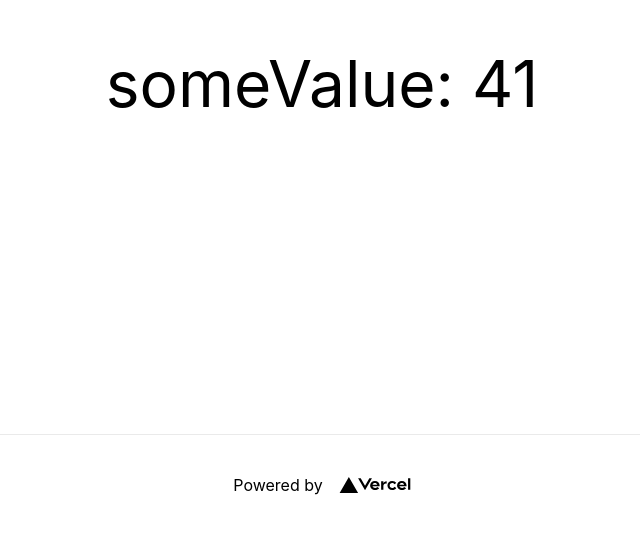
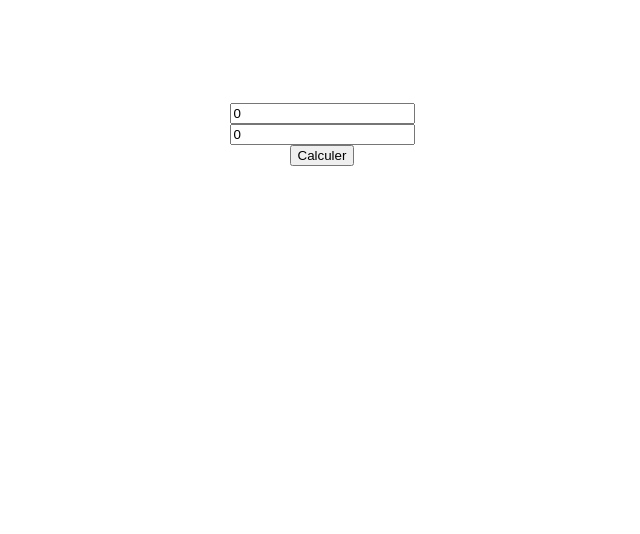
Before and after one commit to mnadea001/react-with-jest-app, a Next.js app: page / in a window 1280 px wide. Shown: the part 266-800 px from the top of the page, without its empty margins (318-958 px from the left). Built offline with nearby package versions, Linux system fonts and the light colour scheme.

Commit message:
calculette

```diff
--- a/pages/index.tsx
+++ b/pages/index.tsx
@@ -1,17 +1,13 @@
 import Head from 'next/head'
-import Image from 'next/image'
 
 import styles from '@/pages/index.module.css'
 import { useState } from 'react';
 
 export default function Home() {
 
-  const [someValue, setSomeValue] = useState(0);
+  const [number1, setNumber1] = useState(0);
+  const [number2, setNumber2] = useState(0);
 
-  setTimeout( () => {
-    console.log('On est la');
-    setSomeValue(parseInt(Math.random()*100));
-  }, 5000);
 
   return (
     <div className={styles.container}>
@@ -21,23 +17,11 @@ export default function Home() {
       </Head>
 
       <main>
-<div className={styles.title} data-testid="someValue">
-  someValue: {someValue}
-</div>
+        <input type="number" className={styles.input} data-testid={number1} value={number1} onChange={(e) => setNumber1(e.target.value)} />
+
+        <input type="number" className={styles.input} data-testid={number2} value={number2} onChange={(e) => setNumber2(e.target.value)} />
+        <button>Calculer</button>
       </main>
-
-      <footer className={styles.footer}>
-        <a
-          href="https://vercel.com?utm_source=create-next-app&utm_medium=default-template&utm_campaign=create-next-app"
-          target="_blank"
-          rel="noopener noreferrer"
-        >
-          Powered by{' '}
-          <span className={styles.logo}>
-            <Image src="/vercel.svg" alt="Vercel Logo" width={72} height={16} />
-          </span>
-        </a>
-      </footer>
     </div>
   )
 }
```
